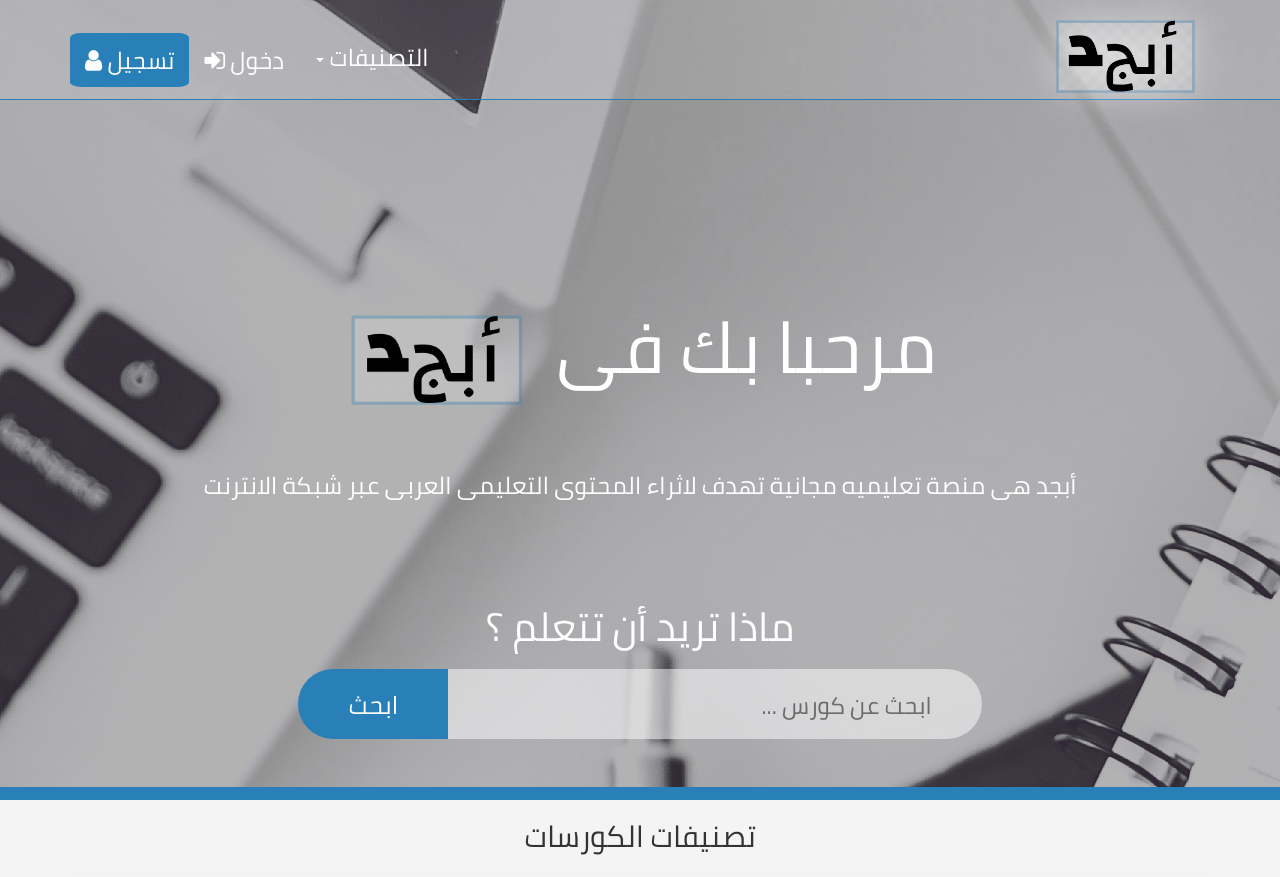
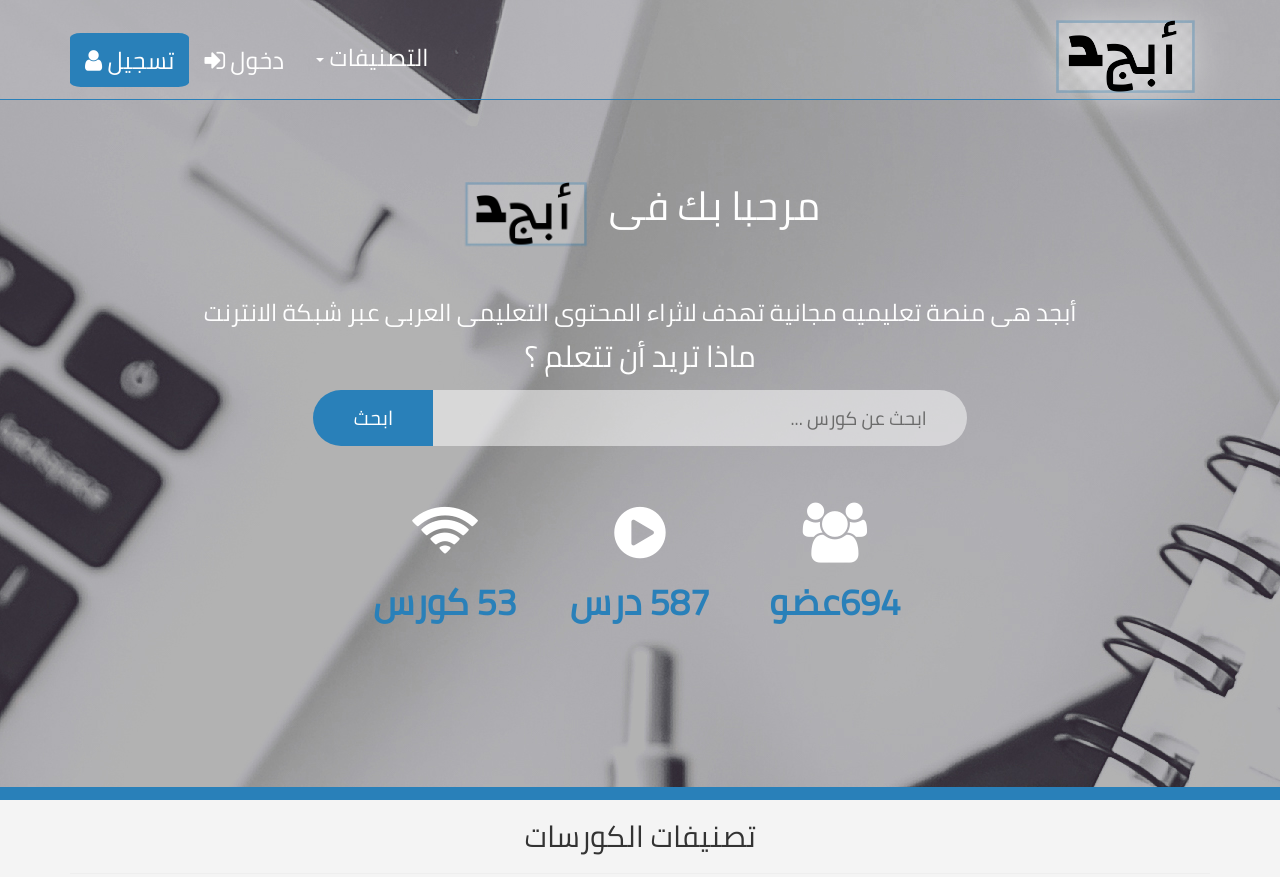
Before and after one commit to theyousry/Abjd, a PHP site: page / in a window 1280 px wide. Shown: the top 877 px of the page. Run offline with PHP 8.4, Linux system fonts and the light colour scheme.

Commit message:
last version

```diff
--- a/site/css/main.css
+++ b/site/css/main.css
@@ -205,28 +205,32 @@
 }
 /* intro start */
 .intro {
-    margin: 106px 0;
+    margin: 5px 0;
+    height: 140px;
 }
 .intro img{
-    height: 197px;
+    height: 140px;
 }
 
 
 .intro h1{
 
-    margin: 50px 70px  0 ;
-    font-size: 72px;
+    margin: 10px 70px  0 ;
+    font-size: 40px;
 }
  .learn h1{
-    font-size: 40px;
-    margin-bottom: -37px;
+    font-size: 30px;
+    margin-bottom: -40px;
+    margin-top:60px
 }
 .intro span{
     color:#2980B9;
 
 }
  intro h3 {
-        margin-bottom: -30px;
+
+     margin-bottom:-45px;
+
  }
 
 /*intro end*/
@@ -248,7 +252,7 @@
 @media (max-width: 768px){
     .intro h1 {
         margin: 43px 59px 0;
-        font-size: 38px;}
+        font-size: 30px;}
      .intro img {
             height: 184px;
         }
@@ -258,10 +262,10 @@
 /*search bar*/
 
 .header .search {
-padding-top:150px;
+    font-size: 20px;
+    padding-top:130px;
     width: 100%;
     /*min-height: 300px;*/
-font-size: 25px;
     color: white;
     font-family: 'Cairo', sans-serif;
 }
@@ -308,7 +312,7 @@
         width: 89%;
         padding: 5%;
         margin-right: 83px;
-        margin-top: 42px;
+        margin-top: 30px;
     }
 }
 @media(max-width:375px){
--- a/site/index.html
+++ b/site/index.html
@@ -78,7 +78,7 @@
         <div class="row">
           <div class="col-xs-12 col-sm-4 col-lg-2 col-lg-offset-3 wow bounceInLeft">
             <i class="fa fa-wifi fa-3x"></i>
-            <h1> <span class="timer count-title count-number" data-to="300" data-speed="10000"></span> <span>كورس</span></h1>
+            <h1> <span class="timer count-title count-number" data-to="80" data-speed="10000"></span> <span>كورس</span></h1>
           </div>
 
           <div class="col-xs-12 col-sm-4 col-lg-2 wow bounceInUp">
```
Lines whose indentation alone changed are shown as unchanged.
